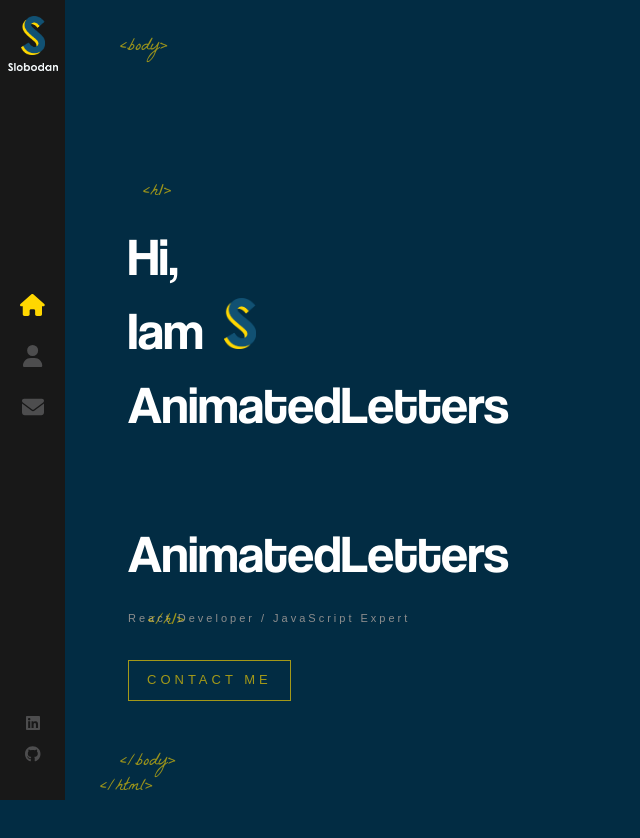
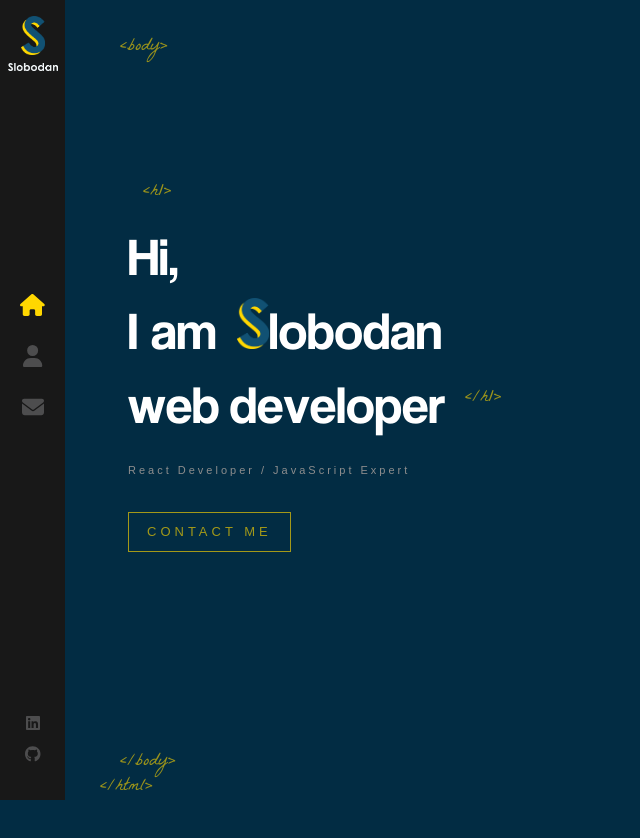
Before and after one commit to iancenry/portfolio1.0, a React (Vite) app: page / in a window 1280 px wide. Shown: the top 838 px of the page, without its empty margins (0-640 px from the left). Built offline with nearby package versions, Linux system fonts and the light colour scheme.

Commit message:
complete AnimatedLetters

```diff
--- a/src/components/AnimatedLetters/AnimatedLetters.jsx
+++ b/src/components/AnimatedLetters/AnimatedLetters.jsx
@@ -1,8 +1,14 @@
 import './AnimatedLetters.scss'
 
-const AnimatedLetters = () => {
+const AnimatedLetters = ({letterClass, strArray, index}) => {
   return (
-    <div>AnimatedLetters</div>
+    <span>
+        {
+            strArray.map((char, i) => (
+              <span key={char + i} className={`${letterClass} _${i  + index}`}>{char}</span>
+            ))
+        }
+    </span>
   )
 }
 
--- a/src/components/AnimatedLetters/AnimatedLetters.scss
+++ b/src/components/AnimatedLetters/AnimatedLetters.scss
@@ -6,6 +6,19 @@
     min-width: 10px;
 }
 
+.text-animate-hover {
+    min-width: 10px;
+    display: inline-block;
+    animation-fill-mode: both;
+
+    &:hover{
+        animation: rubberBand 1s;
+        color: #ffd700;
+        cursor: pointer;
+    }
+}
+
+
 @for $i from 1 through 35 {
     .text-animate._#{$i}{
         animation-delay: #{calc($i / 10)}s;
--- a/src/components/Home/Home.jsx
+++ b/src/components/Home/Home.jsx
@@ -1,7 +1,7 @@
  import { Link } from 'react-router-dom'
 import LogoTitle from '../../assets/images/logo-s.png'
 import './Home.scss'
-import { useState } from 'react'
+import { useEffect, useState } from 'react'
 import {AnimatedLetters} from '../'
 
  const Home = () => {
@@ -10,6 +10,10 @@ import {AnimatedLetters} from '../'
   const nameArray = ['l', 'o', 'b', 'o', 'd', 'a', 'n']
   const jobArray = ['w', 'e', 'b', ' ', 'd', 'e', 'v', 'e', 'l', 'o', 'p','e', 'r']
 
+  useEffect(() => {
+    setTimeout(() => setLetterClass('text-animate-hover'), 4000)
+  }, [])
+
   return (
     <div className="container home-page">
         <div className="animated-text-zone">
@@ -17,8 +21,7 @@ import {AnimatedLetters} from '../'
               <span className={letterClass}>H</span>
               <span className={`${letterClass} _12`}>i,</span>
               <br />
-              <span className={`${letterClass} _13`}>I</span>
-              <span className={`${letterClass} _14`}>am</span>
+              <span className={`${letterClass} _13`}>I</span> <span className={`${letterClass} _14`}>am</span>
               <img src={LogoTitle} alt="developer" />
               <AnimatedLetters letterClass={letterClass} strArray={nameArray} index={15} />
               <br />
```
